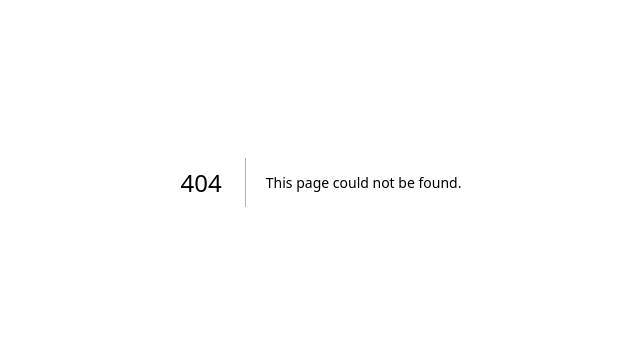
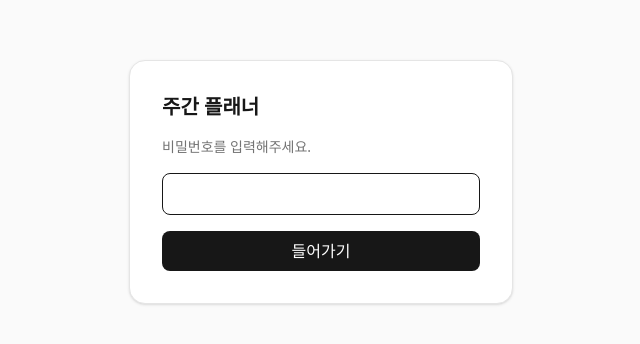
Before and after one commit to b-hyoung/planning-web, a Next.js app: page /login in a window 1280 px wide. Before the commit this address had no page. Shown: the part 218-562 px from the top of the page, without its empty margins (319-959 px from the left). Built offline with nearby package versions, Linux system fonts and the light colour scheme.

Commit message:
feat: add login page and auth actions

```diff
--- /dev/null
+++ b/app/login/actions.ts
@@ -0,0 +1,21 @@
+"use server";
+
+import { redirect } from "next/navigation";
+import { getSession, getAppPassword } from "@/lib/auth";
+
+export async function loginAction(formData: FormData): Promise<{ error?: string }> {
+  const input = String(formData.get("password") ?? "");
+  if (input !== getAppPassword()) {
+    return { error: "비밀번호가 틀렸어요." };
+  }
+  const session = await getSession();
+  session.loggedIn = true;
+  await session.save();
+  redirect("/board");
+}
+
+export async function logoutAction(): Promise<void> {
+  const session = await getSession();
+  session.destroy();
+  redirect("/login");
+}
--- /dev/null
+++ b/app/login/page.tsx
@@ -0,0 +1,44 @@
+"use client";
+
+import { useState, useTransition } from "react";
+import { loginAction } from "./actions";
+
+export default function LoginPage() {
+  const [error, setError] = useState<string | null>(null);
+  const [pending, startTransition] = useTransition();
+
+  function handleSubmit(formData: FormData) {
+    setError(null);
+    startTransition(async () => {
+      const res = await loginAction(formData);
+      if (res?.error) setError(res.error);
+    });
+  }
+
+  return (
+    <main className="flex min-h-screen items-center justify-center px-4">
+      <form
+        action={handleSubmit}
+        className="w-full max-w-sm space-y-4 rounded-2xl border border-neutral-200 bg-white p-8 shadow-sm"
+      >
+        <h1 className="text-xl font-semibold">주간 플래너</h1>
+        <p className="text-sm text-neutral-500">비밀번호를 입력해주세요.</p>
+        <input
+          type="password"
+          name="password"
+          autoFocus
+          required
+          className="w-full rounded-lg border border-neutral-300 px-3 py-2 focus:border-neutral-900 focus:outline-none"
+        />
+        {error && <p className="text-sm text-red-600">{error}</p>}
+        <button
+          type="submit"
+          disabled={pending}
+          className="w-full rounded-lg bg-neutral-900 px-3 py-2 text-white hover:bg-neutral-800 disabled:opacity-50"
+        >
+          {pending ? "확인 중..." : "들어가기"}
+        </button>
+      </form>
+    </main>
+  );
+}
```
